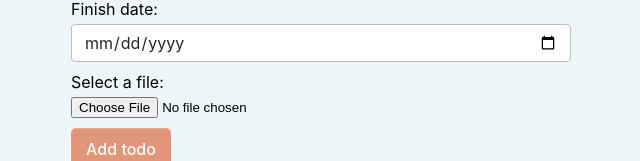
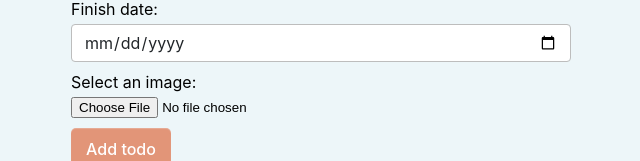
Before and after one commit to Aringoaway/Todo-app-with-Firebase, a React (Create React App) app: page / in a window 1280 px wide. Shown: the part 239-400 px from the top of the page, without its empty margins (319-959 px from the left). Built offline with nearby package versions, Linux system fonts and the light colour scheme; no server answers; the database is empty; the HTML template or start-up script is replaced by a standard one.

Commit message:
select an image

```diff
--- a/src/App.js
+++ b/src/App.js
@@ -125,8 +125,13 @@ function App() {
 						/>
 					</div>
 					<div className="todo-file">
-						<label htmlFor="file">Select a file:</label>
-						<input type="file" id="file" onChange={(e) => setFile(e.target.files[0])}/>
+						<label htmlFor="file">Select an image:</label>
+						<input
+							type="file"
+							id="file"
+							accept="image/*"
+							onChange={(e) => setFile(e.target.files[0])}
+						/>
 					</div>
 
 					<button className="todo-btn-add">Add todo</button>
```
